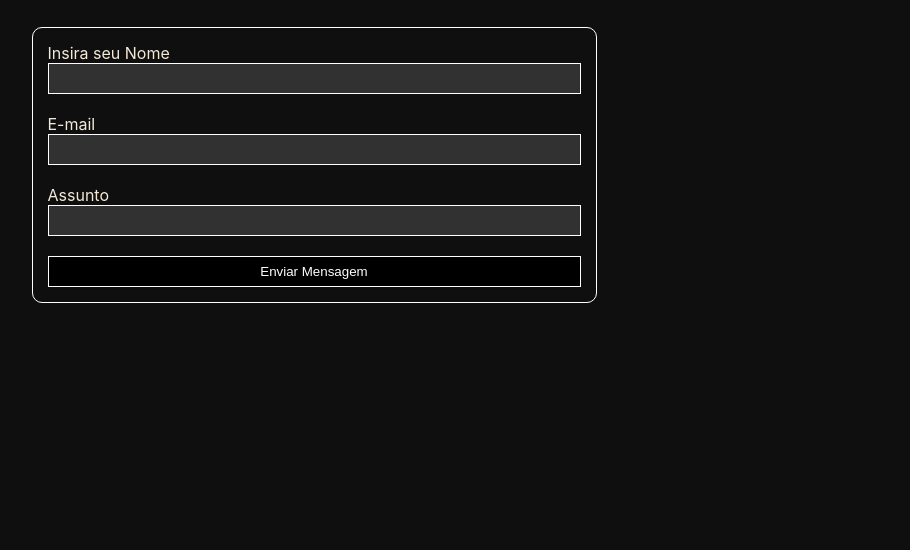
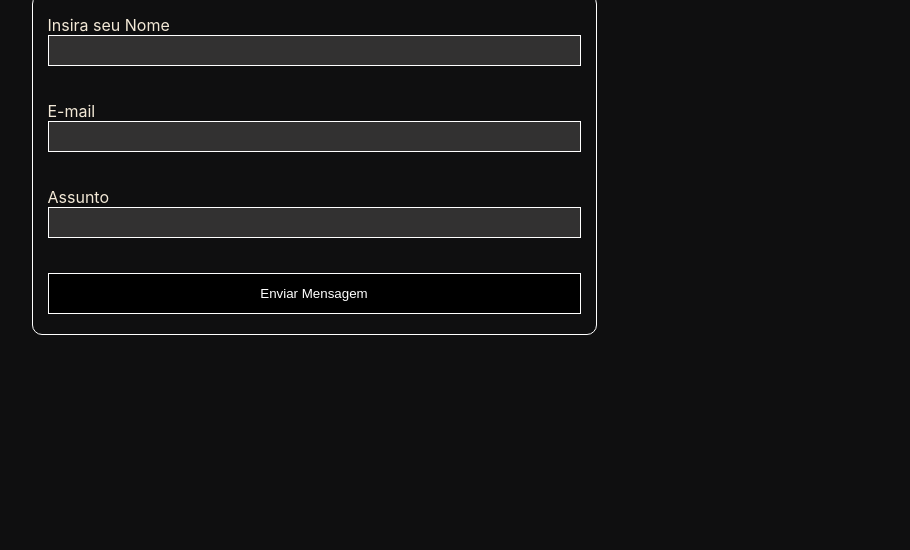
Before and after one commit to SamuelSilva77/PORTFOLIO, a plain HTML site: page contato.html in a window 1280 px wide. Shown: the part 250-800 px from the top of the page, without its empty margins (351-1261 px from the left). Drawn offline with nearby package versions, Linux system fonts and the light colour scheme.

Commit message:
ÁREA DE CONTATO MELHORADA

```diff
--- a/contato.html
+++ b/contato.html
@@ -26,14 +26,14 @@
         <div class="card">
             <form id="form">
                 <label for="nome">Insira seu Nome</label><br>
-                <input type="text" name="user_name" id="nome" required><br><br>
+                <input type="text" name="user_name" id="nome" required>
 
                 <label for="email">E-mail</label><br>
-                <input type="email" name="title" id="assunto" required><br><br>
+                <input type="email" name="title" id="assunto" required>
 
                 <label for="assunto">Assunto</label><br>
                 <input type="text" name="user_message" id="assunto" required>
-                <br><br>
+
                 <button>Enviar Mensagem</button>
             </form>
         </div>
--- a/css/contato.css
+++ b/css/contato.css
@@ -34,7 +34,7 @@ header a{
 
 .card{
     width: 50%;
-    padding: 15px;
+    padding: 20px 15px;
     margin-top: 10px;
     border-radius: 10px;
     border: 1px solid white;
@@ -66,14 +66,14 @@ header a{
     color: white;
     background-color: rgb(50, 49, 49);
     padding: 7px 5px;
+    margin-bottom: 35px;
 }
-
 
 button{
     color: white;
     border: 1px solid white;
     width: 100%;
-    padding: 7px 0;
+    padding: 12px 0;
     background-color: black;
     cursor: pointer;
 }
```
